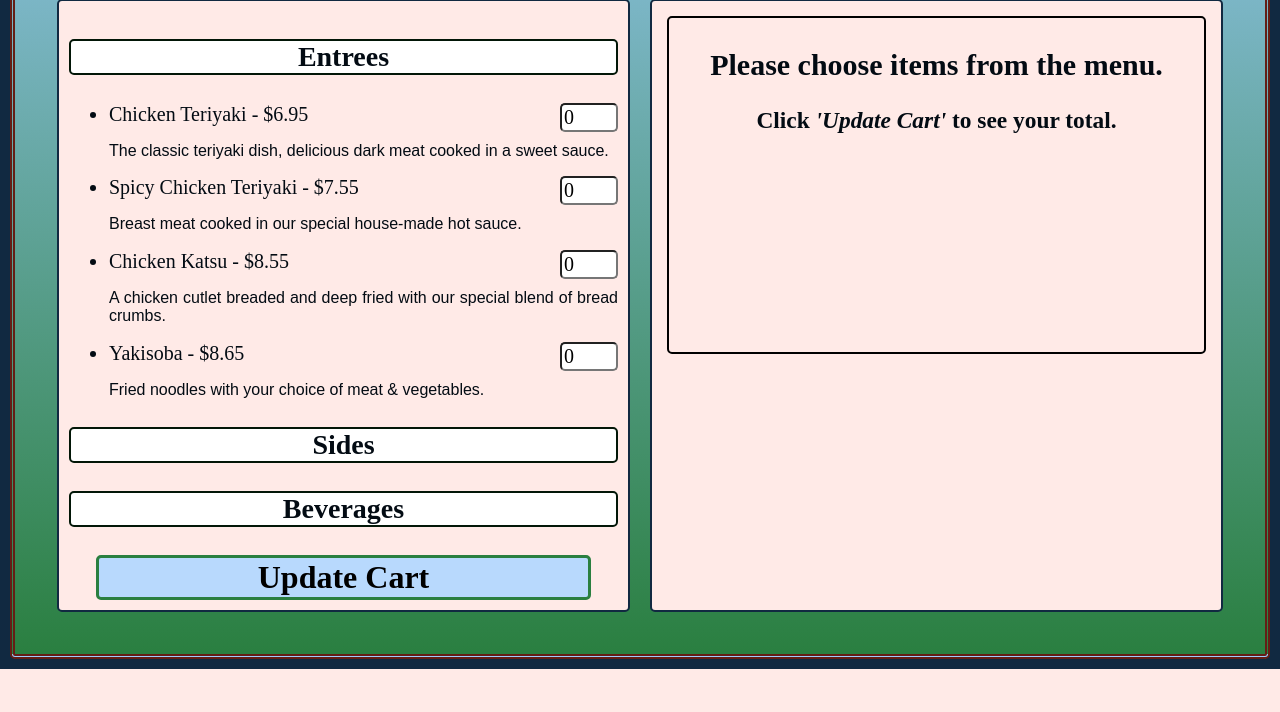
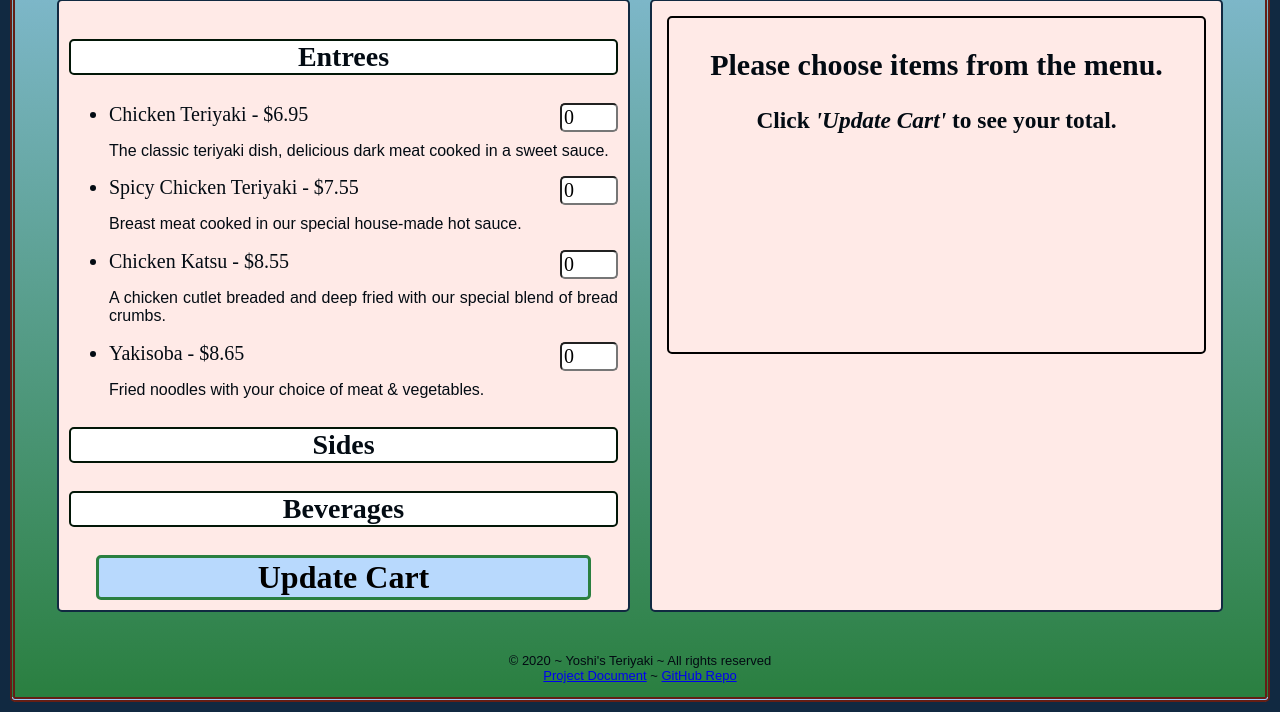
Before and after one commit to Titane73/it262-p3-food-truck, a PHP site: page / in a window 1280 px wide. Shown: the part 297-1009 px from the top of the page. Before the commit the page ends 966 px from the top, so only its background shows below. Run offline with PHP 8.4, Linux system fonts and the light colour scheme; some libraries are stand-ins or nearby versions.

Commit message:
adds and styles footer

```diff
--- a/css/style.css
+++ b/css/style.css
@@ -161,6 +161,11 @@ input[type=number] {
   float: right;
 }
 
+.footer p{
+  text-align: center;
+  font-size: small;
+}
+
 
 /* ********** Media Queries ********** */
 
--- a/index.php
+++ b/index.php
@@ -250,6 +250,11 @@ if ($_SERVER['REQUEST_METHOD'] == 'POST') { // Only need to run this code if we
             </div>
         </div>
     </body>
+    <footer class="footer">
+
+	    <p>&copy; 2020 ~ Yoshi's Teriyaki ~ All rights reserved <br> <a href="https://docs.google.com/document/d/109YDv6L_6a3HujT3FmWid61y7CRKqn6hLDJuSDm_Hys/edit?usp=sharing" target="_blank">Project Document</a> ~ <a href="https://github.com/Titane73/it262-p3-food-truck" target="_blank">GitHub Repo</a></p>
+
+	</footer>
 
 
 </html>
```
